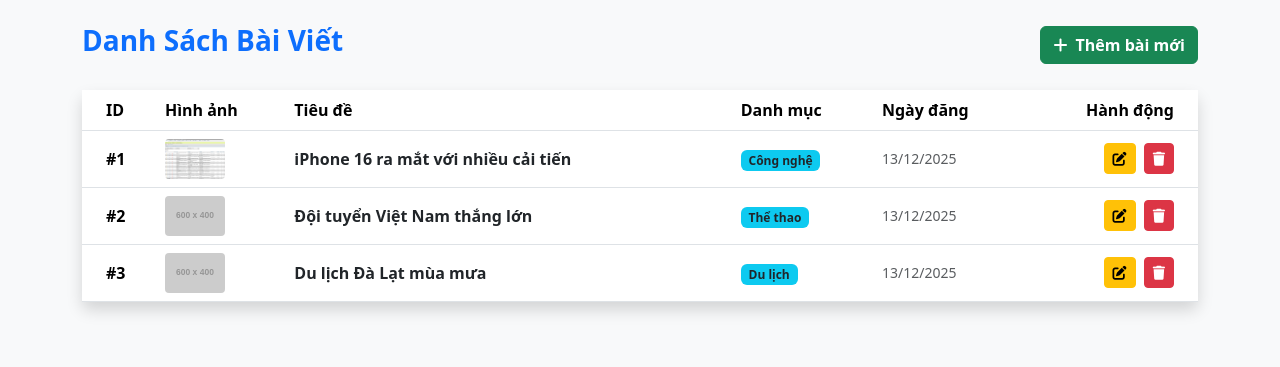
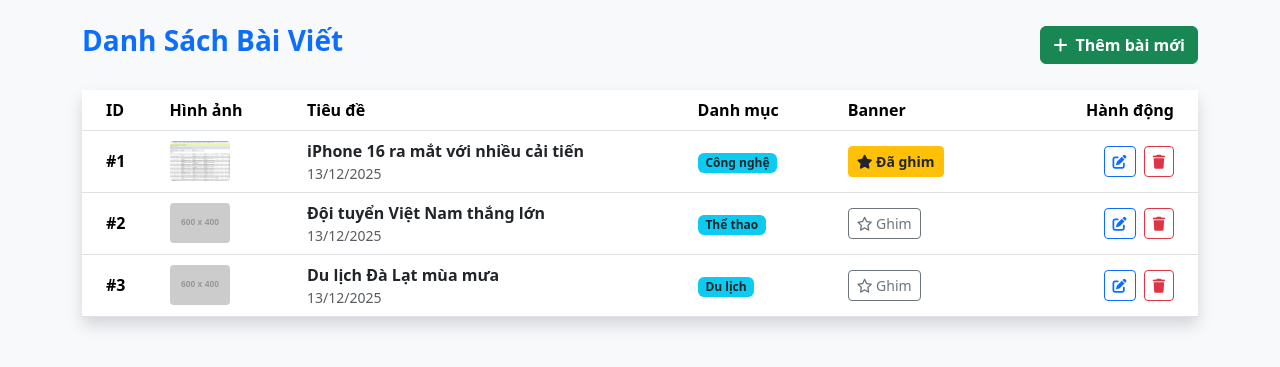
Before and after one commit to DuongNhatKhoa04/sn-web, a PHP site: page /admin/index.php in a window 1280 px wide. Shown: the part 56-423 px from the top of the page. Run offline with PHP 8.4, Linux system fonts and the light colour scheme; a user stored in the database is signed in; data comes from the database, SQL or seed files in the repository; some libraries are stand-ins or nearby versions.

Commit message:
add banner, modify doc

```diff
--- a/admin/index.php
+++ b/admin/index.php
@@ -10,11 +10,15 @@ require_once '../classes/Database.php';
 $db = new Database();
 $conn = $db->getConnection();
 
-// Lấy danh sách bài viết (kèm tên danh mục)
-$sql = "SELECT a.*, c.name as cat_name
+// --- CẬP NHẬT SQL ---
+// Thêm đoạn subquery: (SELECT COUNT(*) ...) as is_banner
+// Để biết bài viết này có đang nằm trong bảng banners không
+$sql = "SELECT a.*, c.name as cat_name,
+        (SELECT COUNT(*) FROM banners WHERE link_url = CONCAT('pages/detail.php?id=', a.id)) as is_banner
         FROM articles a
         LEFT JOIN categories c ON a.category_id = c.category_id
         ORDER BY a.created_at DESC";
+
 $stmt = $conn->prepare($sql);
 $stmt->execute();
 $articles = $stmt->fetchAll(PDO::FETCH_ASSOC);
@@ -53,10 +57,9 @@ $articles = $stmt->fetchAll(PDO::FETCH_ASSOC);
                         <tr>
                             <th class="ps-4">ID</th>
                             <th>Hình ảnh</th>
-                            <th style="width: 40%;">Tiêu đề</th>
+                            <th style="width: 35%;">Tiêu đề</th>
                             <th>Danh mục</th>
-                            <th>Ngày đăng</th>
-                            <th class="text-end pe-4">Hành động</th>
+                            <th>Banner</th> <th class="text-end pe-4">Hành động</th>
                         </tr>
                     </thead>
                     <tbody>
@@ -72,15 +75,28 @@ $articles = $stmt->fetchAll(PDO::FETCH_ASSOC);
                                 <a href="../pages/detail.php?id=<?php echo $row['id']; ?>" target="_blank" class="text-decoration-none fw-bold text-dark">
                                     <?php echo htmlspecialchars($row['title']); ?>
                                 </a>
+                                <div class="small text-muted"><?php echo date('d/m/Y', strtotime($row['created_at'])); ?></div>
                             </td>
                             <td><span class="badge bg-info text-dark"><?php echo $row['cat_name'] ?? 'Chưa phân loại'; ?></span></td>
-                            <td class="text-muted small"><?php echo date('d/m/Y', strtotime($row['created_at'])); ?></td>
+
+                            <td>
+                                <?php if ($row['is_banner'] > 0): ?>
+                                    <a href="toggle_banner.php?id=<?php echo $row['id']; ?>" class="btn btn-sm btn-warning text-dark fw-bold" title="Gỡ khỏi Banner">
+                                        <i class="fa-solid fa-star"></i> Đã ghim
+                                    </a>
+                                <?php else: ?>
+                                    <a href="toggle_banner.php?id=<?php echo $row['id']; ?>" class="btn btn-sm btn-outline-secondary" title="Thêm vào Banner">
+                                        <i class="fa-regular fa-star"></i> Ghim
+                                    </a>
+                                <?php endif; ?>
+                            </td>
+
                             <td class="text-end pe-4">
-                                <a href="edit_article.php?id=<?php echo $row['id']; ?>" class="btn btn-sm btn-warning me-1" title="Sửa">
+                                <a href="edit_article.php?id=<?php echo $row['id']; ?>" class="btn btn-sm btn-outline-primary me-1" title="Sửa">
                                     <i class="fa-solid fa-pen-to-square"></i>
                                 </a>
                                 <a href="delete_article.php?id=<?php echo $row['id']; ?>"
-                                   class="btn btn-sm btn-danger"
+                                   class="btn btn-sm btn-outline-danger"
                                    onclick="return confirm('Bạn có chắc chắn muốn xóa bài này không?');" title="Xóa">
                                     <i class="fa-solid fa-trash"></i>
                                 </a>
```
Also changed, not shown: admin/toggle_banner.php (added, +58 -0 lines), README.md, images/posts/post_693cfd186c200.jpeg (added).
